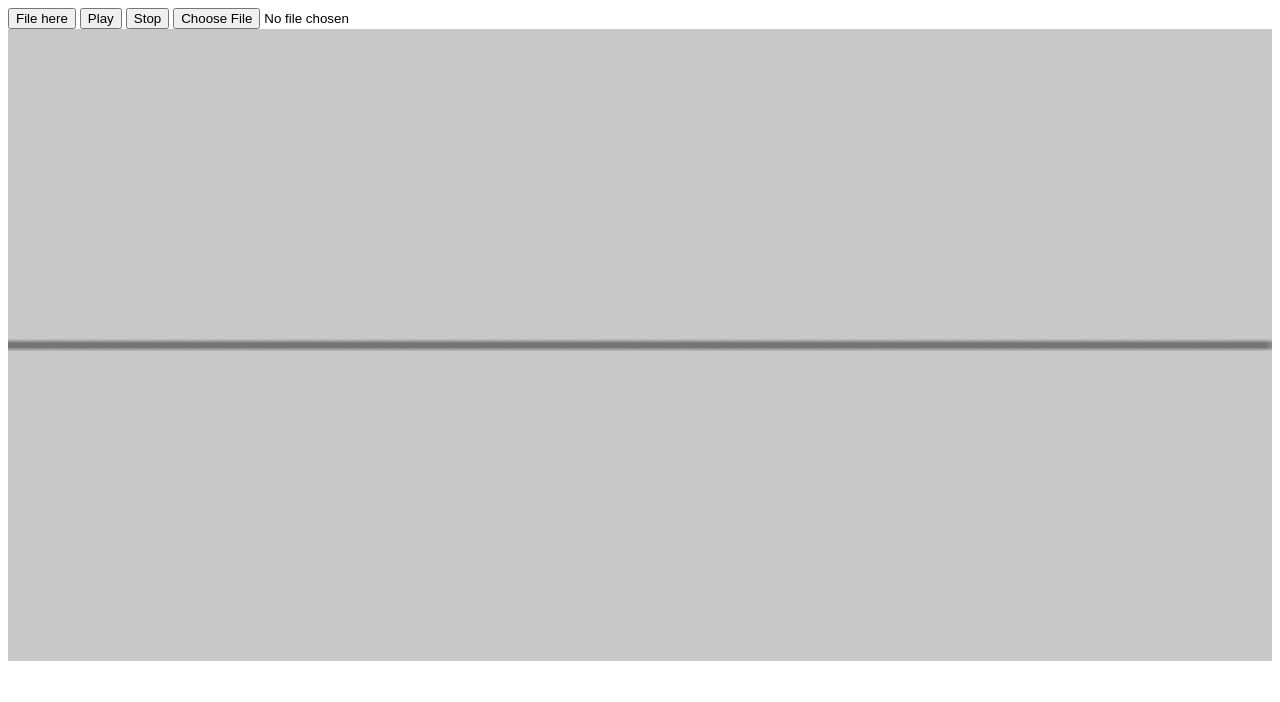
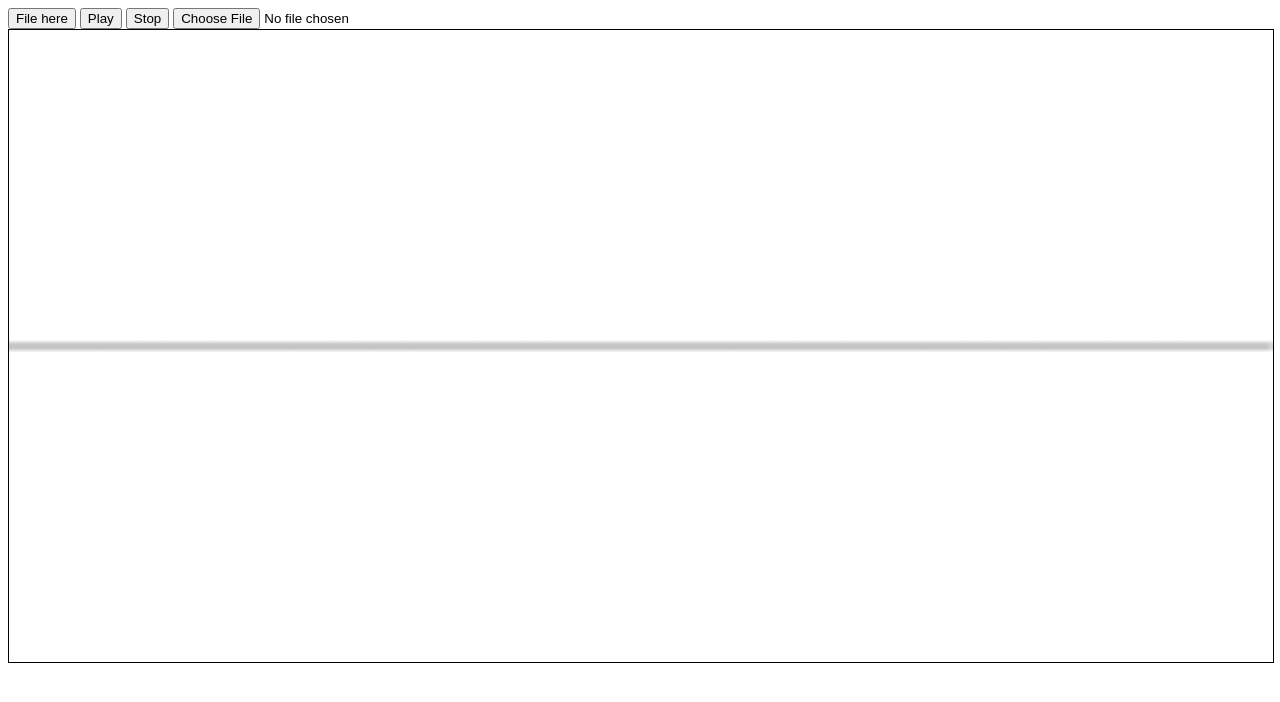
Before and after one commit to arielchristianto/dsp1-fft, a website built with webpack: page app/index.html in a window 1280 px wide. Both pictures are taken after a click on the button "Play". Built offline with nearby package versions, Linux system fonts and the light colour scheme.

Commit message:
Halfway creating frequency

```diff
--- a/app/index.html
+++ b/app/index.html
@@ -14,7 +14,7 @@
 
     <div id="result">
         <span id="result--text"></span>
-        <canvas id="result--canvas" style="width: 100%; height: 20%;"></canvas>
+        <canvas id="result--canvas" style="width: 100%; height: 20%; border: solid black 1px;"></canvas>
     </div>
 
     <div id="real">
--- a/app/src/js/core/player.js
+++ b/app/src/js/core/player.js
@@ -9,17 +9,17 @@ const player = (function() {
 
     let audioBuffer = null;
     let audioIsPlayed = false;
-    let bufferLength = 1024;
-    let dataArray = new Uint8Array(bufferLength);
+    let bufferLength = null;
+    let dataArray = null;
 
     let frequencyCanvas = null;
     let frequencyCanvasContext = null;
 
     analyser.fftSize = 2048;
-    oscillatorNode.type = "square";
+    oscillatorNode.type = "sine";
     oscillatorNode.frequency.value = 440;
 
-    gainNode.gain.value = 0.1;
+    gainNode.gain.value = 1;
 
     gainNode.connect(analyser);
     analyser.connect(audioContext.destination);
@@ -36,7 +36,7 @@ const player = (function() {
     };
 
 
-    let createOscillator = function (frequency = 880, type = 'square') {
+    let createOscillator = function (frequency = 880, type = 'sine') {
         oscillatorNode = audioContext.createOscillator();
         oscillatorNode.connect(gainNode);
         oscillatorNode.frequency.value = frequency;
@@ -59,15 +59,17 @@ const player = (function() {
 
     let drawVisual;
     let CANVAS_WIDTH, CANVAS_HEIGHT;
-    let drawWaveform = function () {
-        drawVisual = requestAnimationFrame(drawWaveform);
+    let drawTimeDomain = function () {
+        bufferLength = analyser.fftSize;
+        drawVisual = requestAnimationFrame(drawTimeDomain);
+        dataArray = new Float32Array(bufferLength);
 
-        analyser.getByteTimeDomainData(dataArray);
+        analyser.getFloatTimeDomainData(dataArray);
 
-        frequencyCanvasContext.fillStyle = 'rgb(200,200,200)';
+        frequencyCanvasContext.fillStyle = 'rgb(255,255,255)';
         frequencyCanvasContext.fillRect(0, 0, CANVAS_WIDTH, CANVAS_HEIGHT);
 
-        frequencyCanvasContext.lineWidth = 1;
+        frequencyCanvasContext.lineWidth = 0.5;
         frequencyCanvasContext.strokeStyle = 'rgb(0,0,0)';
 
         frequencyCanvasContext.beginPath();
@@ -76,8 +78,9 @@ const player = (function() {
         let x =0;
 
         for (let i=0; i< bufferLength; i++) {
-            let v = dataArray[i]/ 128.0;
-            let y = v * CANVAS_HEIGHT/2;
+            // let v = dataArray[i]/ 128.0;
+            // let y = v * CANVAS_HEIGHT/2;
+            let y = dataArray[i] * CANVAS_HEIGHT/2 + (CANVAS_HEIGHT/2);
 
             (i === 0) ?
                 frequencyCanvasContext.moveTo(x, y) :
@@ -89,6 +92,45 @@ const player = (function() {
         frequencyCanvasContext.moveTo(CANVAS_WIDTH, CANVAS_HEIGHT / 2);
         frequencyCanvasContext.stroke();
     };
+
+    let drawFrequencyDomain = function () {
+        drawVisual = requestAnimationFrame(drawFrequencyDomain);
+
+        // analyser.fftSize = 256;
+
+        bufferLength = analyser.frequencyBinCount;
+        dataArray = new Uint8Array(bufferLength);
+
+        analyser.getByteFrequencyData(dataArray);
+        console.log(dataArray);
+        frequencyCanvasContext.fillStyle = 'rgb(255,255,255)';
+        frequencyCanvasContext.fillRect(0, 0, CANVAS_WIDTH, CANVAS_HEIGHT);
+
+        frequencyCanvasContext.lineWidth = 0.5;
+        frequencyCanvasContext.strokeStyle = 'rgb(0,0,0)';
+
+        frequencyCanvasContext.beginPath();
+
+        let sliceWidth = CANVAS_WIDTH * 1.0 / bufferLength;
+        let x = 0;
+
+        for (let i = 0; i < bufferLength; i++) {
+            // let v = dataArray[i] / 128.0;
+            // let y = v * CANVAS_HEIGHT / 2;
+
+            let y = CANVAS_HEIGHT/2;
+
+            (i === 0) ?
+                frequencyCanvasContext.moveTo(x, y) :
+                frequencyCanvasContext.lineTo(x, y);
+
+            x += sliceWidth;
+        }
+
+        frequencyCanvasContext.moveTo(CANVAS_WIDTH, CANVAS_HEIGHT);
+        frequencyCanvasContext.stroke();
+    };
+
 
     return {
         setCanvas: function (canvas) {
@@ -105,7 +147,7 @@ const player = (function() {
 
         play: function(){
             playAudio();
-            drawWaveform();
+            drawFrequencyDomain();
         },
 
         stop: function () {
```
